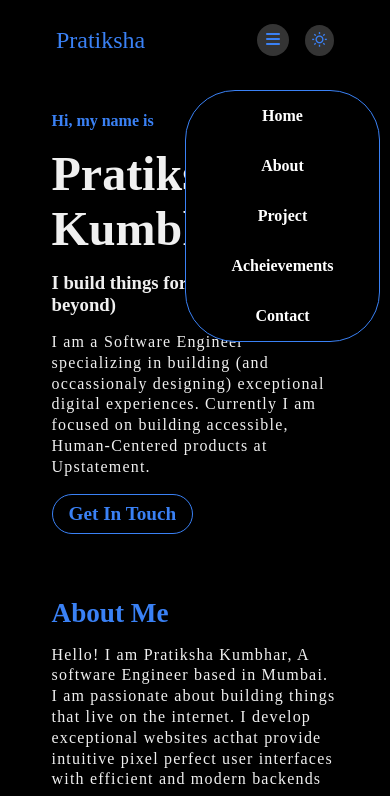
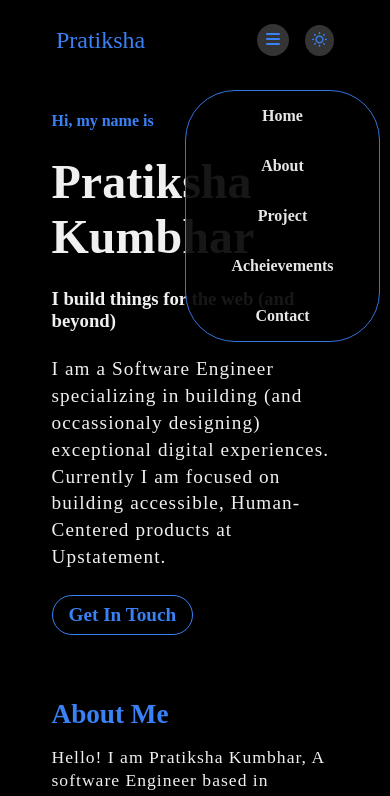
Before and after one commit to CodeCaptain-pratu/NewPortfolio2025, a plain HTML site: page index.html in a window 390 px wide. Both pictures are taken after a click on the element 273 px from the left and 40 px from the top of the page. Shown: the top 796 px of the page. Drawn offline with nearby package versions, Linux system fonts and the light colour scheme.

Commit message:
About section content completed

```diff
--- a/index.css
+++ b/index.css
@@ -135,6 +135,7 @@ nav .icons{
         z-index: 10;
         border-radius: 50px;
         gap:2rem;
+        opacity: 0.9;
         border:1px solid #3A81F5;
     }
 
@@ -156,15 +157,16 @@ nav .icons{
     flex-direction: column;
     padding: 2rem;
     margin: auto;
-    gap:1rem;
+    gap:1.5rem;
 }
 .intro h1{
     font-size: 3rem;
 }
 .intro .introp{
     width: 50%;
-    line-height:1.3;
-    letter-spacing:1.2px;
+    line-height:1.4;
+    letter-spacing:1.1px;
+    font-size: 1.2rem;
 }
 /* media queries for intro section */
 @media(max-width:768px){
@@ -191,7 +193,9 @@ nav .icons{
 }
 .about p{
     line-height:1.3;
-    letter-spacing:1.2px;
+    letter-spacing:1px;
+    width:50%;
+    font-size: 1.1rem;
 }
 .about .ulContainer{
     display: flex;
@@ -210,3 +214,11 @@ nav .icons{
 .about ul li{
     list-style: disc;
 }
+.color-disc li::marker{
+    color:#3A81F5;
+}
+@media(max-width:768px){
+    .about p{
+        width:100%;
+    }
+}
--- a/index.html
+++ b/index.html
@@ -47,14 +47,14 @@
             <p>Hello! I am Pratiksha Kumbhar, A software Engineer based in Mumbai. I am passionate about building things that live on the internet. I develop exceptional websites acthat provide intuitive pixel perfect user interfaces with efficient and modern backends</p>
             <p>Here are a few technologies I've been working with recently:</p>
            <div class="ulContainer">
-                <ul>
-                <li>HTML & CSS</li>
-                <li>JavaScript (ES6+)</li>
-                <li>Git</li>
+                <ul class="color-disc">
+                    <li>HTML & CSS</li>
+                    <li>JavaScript (ES6+)</li>
+                    <li>Git</li>
                 </ul>
-                 <ul>
-                 <li>React</li>
-                 <li>Node.js </li>
+                 <ul class="color-disc">
+                    <li>React</li>
+                    <li>Node.js </li>
                  </ul>
            </div>
           </section>
```
